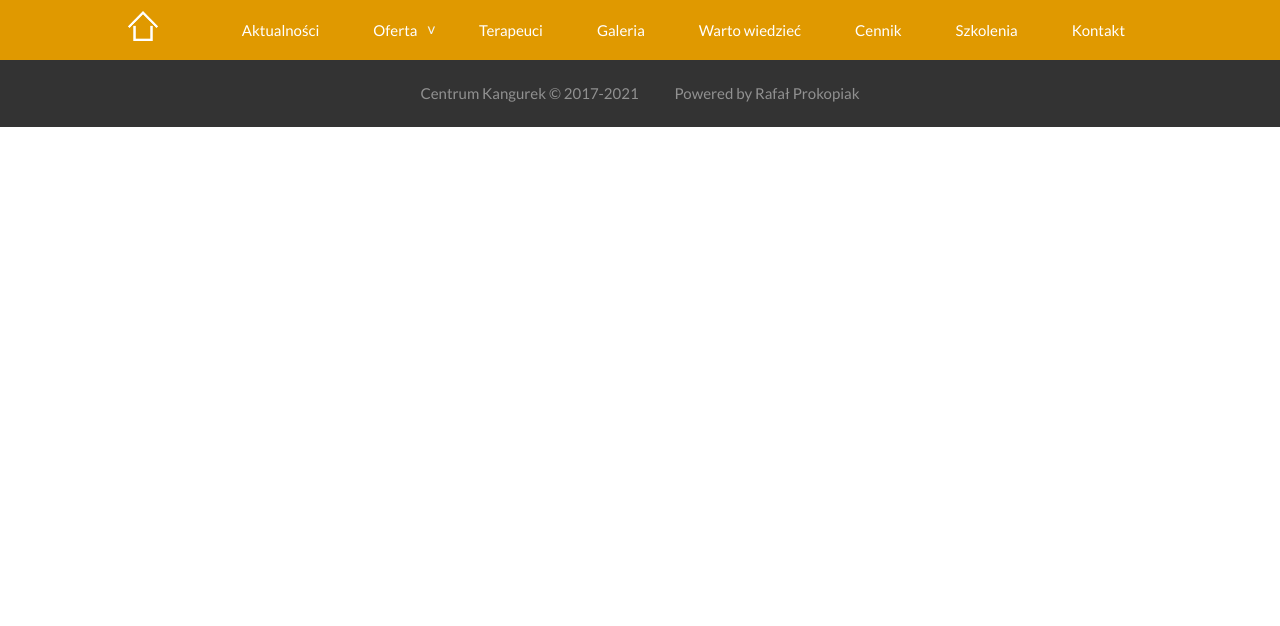
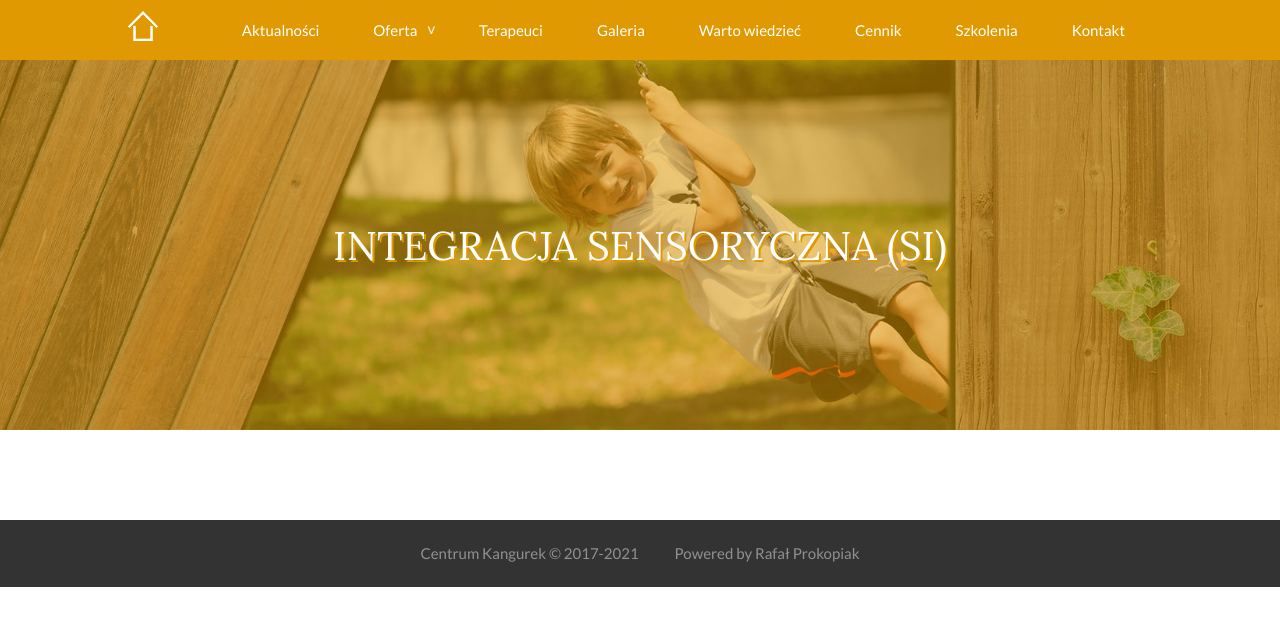
Before and after one commit to Rehaeel/kangurek, a React (Create React App) app: page /integracja-sensoryczna in a window 1280 px wide. Shown: the top 626 px of the page. Built offline with nearby package versions, Linux system fonts and the light colour scheme.

Commit message:
adding SI site

```diff
--- a/src/App.js
+++ b/src/App.js
@@ -10,6 +10,7 @@ import GoodToKnow from './component/pages/good-to-know/good-to-know';
 import PriceList from './component/pages/price-list/price-list';
 import Contact from './component/pages/contact/contact';
 import Workshops from './component/pages/workshops/workshops';
+import Si from './component/pages/offer/SI/si';
 
 export default class App extends React.Component {
   render() {
@@ -45,6 +46,10 @@ export default class App extends React.Component {
             <Workshops />
           </Route>
 
+          <Route path="/integracja-sensoryczna">
+            <Si />
+          </Route>
+
         </Switch>
 
         <Footer />
--- /dev/null
+++ b/src/component/pages/offer/SI/si.js
@@ -0,0 +1,14 @@
+import React from 'react'
+import SiteWrapper from '../../../site-wrapper/site-wrapper'
+import './si.css'
+import SI from './photos/Integracja_Sensoryczna_zakladka_kangurek.jpg'
+
+export default class Si extends React.Component {
+    render() {
+        return (
+            <SiteWrapper header="INTEGRACJA SENSORYCZNA (SI)" img={SI} offer={true} height={370}>
+
+            </SiteWrapper>
+        )
+    }
+}
--- a/src/component/site-wrapper/site-wrapper.css
+++ b/src/component/site-wrapper/site-wrapper.css
@@ -19,3 +19,9 @@
     align-items: center;
     margin: 45px auto;
 }
+
+.offer-sites>h1{
+font-size: 40px;
+text-shadow: 2px 2px var(--orange-color);
+font-weight: 300;
+}
--- a/src/component/site-wrapper/site-wrapper.js
+++ b/src/component/site-wrapper/site-wrapper.js
@@ -5,7 +5,7 @@ export default class SiteWrapper extends React.Component {
     render() {
         return (
             <div className="site-wrapper">
-                <div className="site-header" style={{ background: `url(${this.props.img}) no-repeat center center`, backgroundSize: 'cover', height: this.props.height ?? 200}}>
+                <div className={`site-header ${this.props.offer ? 'offer-sites' : ''}`} style={{ background: `url(${this.props.img}) no-repeat center center`, backgroundSize: 'cover', height: this.props.height ?? 200 }}>
                     <h1>{this.props.header}</h1>
                 </div>
                 <div className={`rest-of-site site-${this.props.header}`}>
```
Also changed, not shown: src/component/pages/offer/SI/photos/Integracja_Sensoryczna_zakladka_kangurek.jpg (added), src/component/pages/offer/SI/si.css (added).
